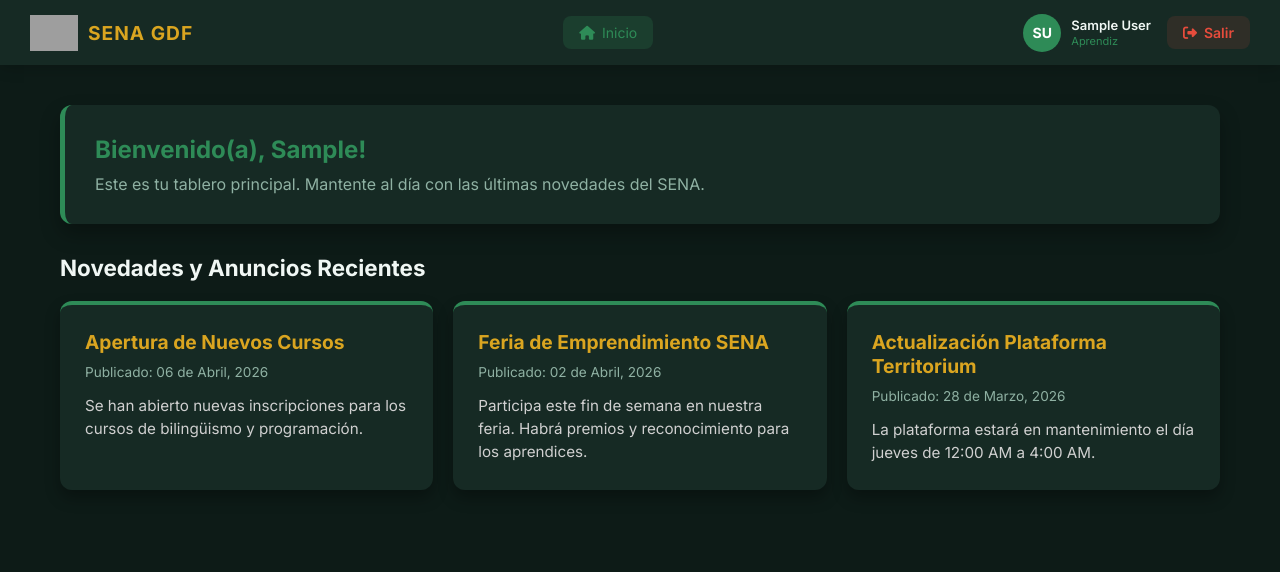
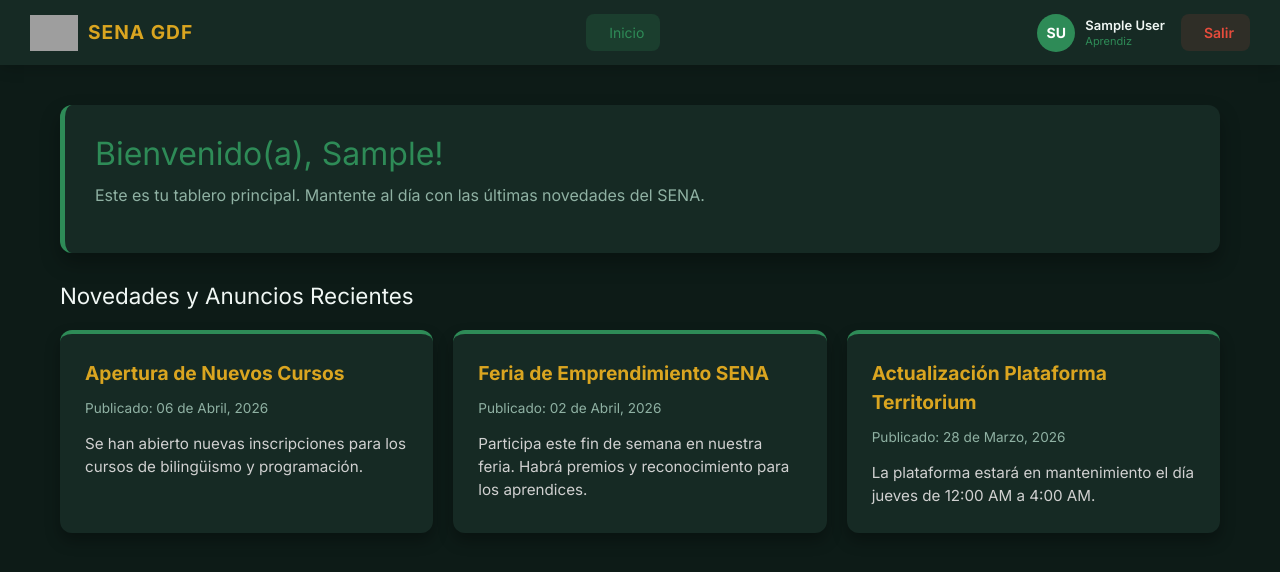
Before and after one commit to vaccaelpro/Django_liliana, a Django app: page /apprentice-dashboard/ in a window 1280 px wide. Shown: the top 572 px of the page. Run offline with Django 5.2, Linux system fonts and the light colour scheme; the visitor is signed in with stand-in values (Sample User, id 1); some libraries are stand-ins or nearby versions; grey boxes are pictures that could not be loaded.

Commit message:
Bootstrap integrado localmente sin dependencias CDN
- Reemplaza CDN de Bootstrap por archivo local css/bootstrap.min.css
- Reemplaza CDN de Bootstrap JS por archivo local js/bootstrap.bundle.min.js
- Aplica en todos los templates: login, admin_dashboard, apprentice_dashboard,
  edit_user, 404, 500
- El sistema funciona sin conexión a internet para Bootstrap

```diff
--- a/inventario_django/dcrm/dcrm/settings.py
+++ b/inventario_django/dcrm/dcrm/settings.py
@@ -8,8 +8,8 @@ BASE_DIR = Path(__file__).resolve().parent.parent
 SECRET_KEY = 'django-insecure-nk=jc81kpiwfy!y5)o)a9rioqy#6uo(wzwvz!3z#d5cn!djd-w'
 
 DEBUG = False
+
 ALLOWED_HOSTS = ['127.0.0.1', 'localhost']
-
 
 
 INSTALLED_APPS = [
--- a/inventario_django/dcrm/website/templates/404.html
+++ b/inventario_django/dcrm/website/templates/404.html
@@ -6,7 +6,7 @@
     <meta charset="UTF-8">
     <meta name="viewport" content="width=device-width, initial-scale=1.0">
     <title>SENA - Página no encontrada</title>
-    <link href="https://fonts.googleapis.com/css2?family=Inter:wght@300;400;600;700&display=swap" rel="stylesheet">
+    <link rel="stylesheet" href="{% static 'css/bootstrap.min.css' %}">
     <link rel="stylesheet" href="{% static 'css/styles.css' %}">
     <style>
         .error-page {
--- a/inventario_django/dcrm/website/templates/500.html
+++ b/inventario_django/dcrm/website/templates/500.html
@@ -6,7 +6,7 @@
     <meta charset="UTF-8">
     <meta name="viewport" content="width=device-width, initial-scale=1.0">
     <title>SENA - Error del servidor</title>
-    <link href="https://fonts.googleapis.com/css2?family=Inter:wght@300;400;600;700&display=swap" rel="stylesheet">
+    <link rel="stylesheet" href="{% static 'css/bootstrap.min.css' %}">
     <link rel="stylesheet" href="{% static 'css/styles.css' %}">
     <style>
         .error-page {
--- a/inventario_django/dcrm/website/templates/admin_dashboard.html
+++ b/inventario_django/dcrm/website/templates/admin_dashboard.html
@@ -6,8 +6,7 @@
     <meta charset="UTF-8">
     <meta name="viewport" content="width=device-width, initial-scale=1.0">
     <title>SENA - Admin Dashboard</title>
-    <link href="https://fonts.googleapis.com/css2?family=Inter:wght@300;400;600;700&display=swap" rel="stylesheet">
-    <link rel="stylesheet" href="https://cdnjs.cloudflare.com/ajax/libs/font-awesome/6.4.0/css/all.min.css">
+    <link rel="stylesheet" href="{% static 'css/bootstrap.min.css' %}">
     <link rel="stylesheet" href="{% static 'css/styles.css' %}">
     <link rel="stylesheet" href="{% static 'css/admin_dashboard.css' %}">
 </head>
--- a/inventario_django/dcrm/website/templates/apprentice_dashboard.html
+++ b/inventario_django/dcrm/website/templates/apprentice_dashboard.html
@@ -6,8 +6,7 @@
     <meta charset="UTF-8">
     <meta name="viewport" content="width=device-width, initial-scale=1.0">
     <title>SENA - Dashboard Aprendiz</title>
-    <link href="https://fonts.googleapis.com/css2?family=Inter:wght@300;400;600;700&display=swap" rel="stylesheet">
-    <link rel="stylesheet" href="https://cdnjs.cloudflare.com/ajax/libs/font-awesome/6.4.0/css/all.min.css">
+    <link rel="stylesheet" href="{% static 'css/bootstrap.min.css' %}">
     <link rel="stylesheet" href="{% static 'css/styles.css' %}">
 </head>
 
--- a/inventario_django/dcrm/website/templates/login.html
+++ b/inventario_django/dcrm/website/templates/login.html
@@ -6,8 +6,7 @@
     <meta charset="UTF-8">
     <meta name="viewport" content="width=device-width, initial-scale=1.0">
     <title>SENA GDF - Autenticación</title>
-    <link href="https://fonts.googleapis.com/css2?family=Inter:wght@300;400;600;700&display=swap" rel="stylesheet">
-    <link rel="stylesheet" href="https://cdnjs.cloudflare.com/ajax/libs/font-awesome/6.4.0/css/all.min.css">
+    <link rel="stylesheet" href="{% static 'css/bootstrap.min.css' %}">
     <link rel="stylesheet" href="{% static 'css/styles.css' %}">
 </head>
 
```
Also changed, not shown: inventario_django/dcrm/website/templates/edit_user.html (+14 -7 lines).
